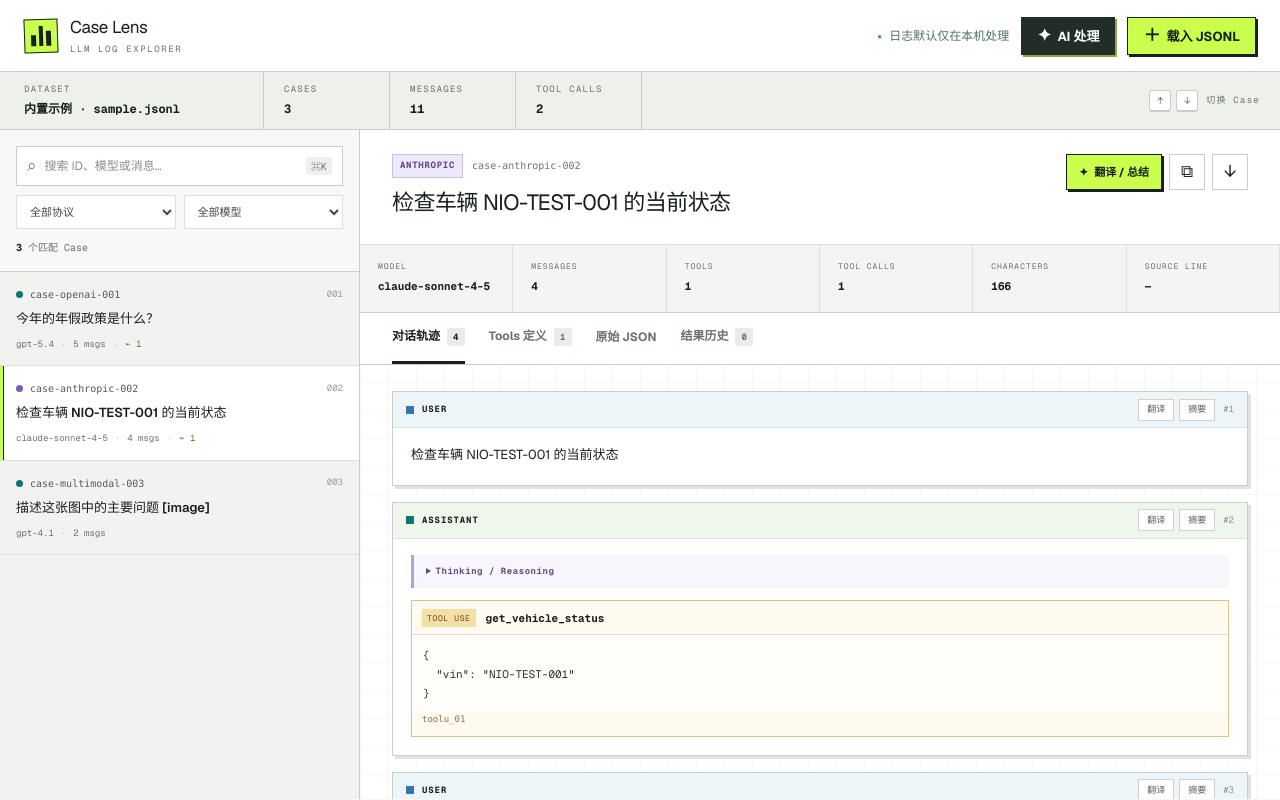
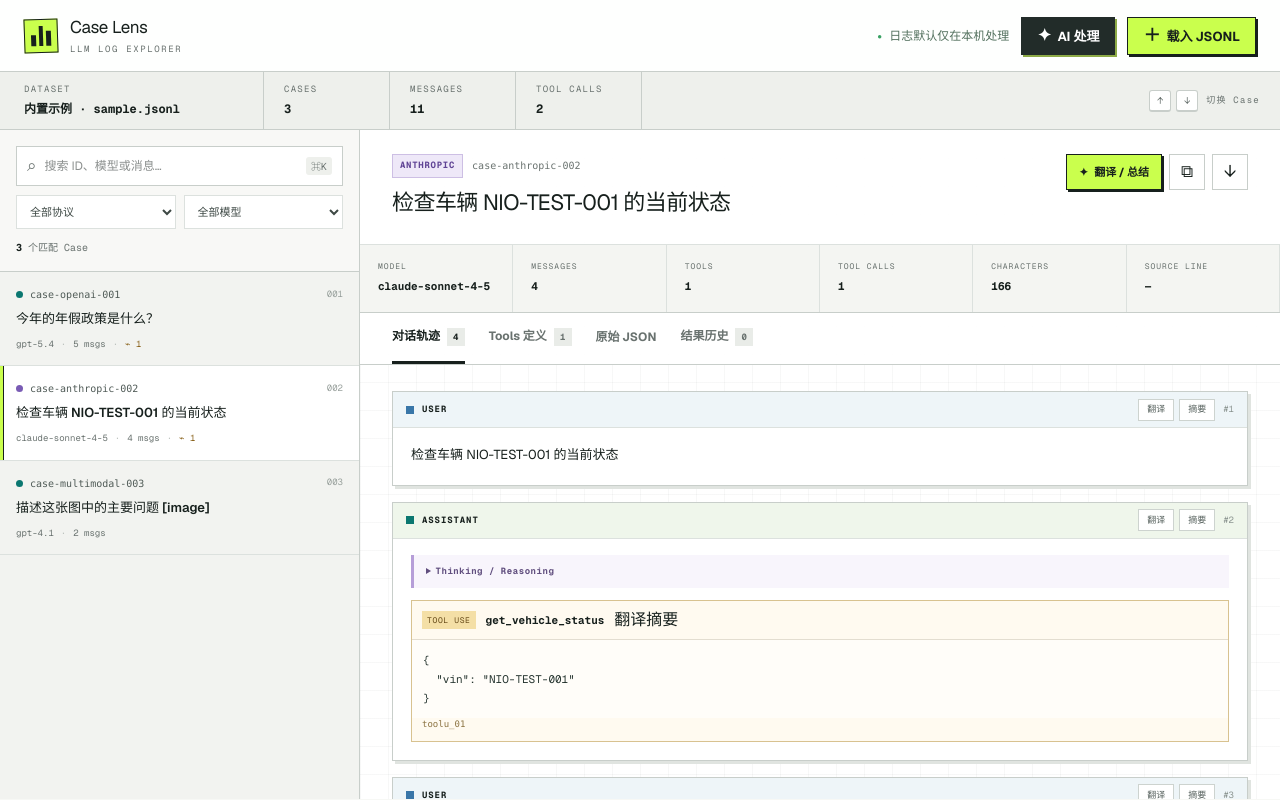
Before and after one commit to QingyangJiang/llm-log-case-viewer, a Next.js app: page / in a window 1280 px wide. Both pictures are taken after a click on the button 179 px from the left and 413 px from the top of the page. Built offline with nearby package versions, Linux system fonts and the light colour scheme.

Commit message:
Add translation and summary actions for tools

```diff
--- a/app/page.tsx
+++ b/app/page.tsx
@@ -14,7 +14,12 @@
 type Protocol = "openai" | "anthropic" | "unknown";
 type ViewTab = "conversation" | "tools" | "raw" | "ai";
 type AiTask = "summary" | "translate" | "bilingual" | "custom";
-type AiTarget = { kind: "case" } | { kind: "message"; index: number } | { kind: "batch" };
+type AiTarget =
+  | { kind: "case" }
+  | { kind: "message"; index: number }
+  | { kind: "batch" }
+  | { kind: "tool-definition"; index: number }
+  | { kind: "message-tool"; messageIndex: number; itemIndex: number; source: "content" | "tool_call" };
 type ProviderMode = "local" | "external";
 type AiResult = {
   resultId: string;
@@ -25,6 +30,7 @@
   caseId: string;
   caseIndex: number;
   messageIndex?: number;
+  anchorId?: string;
   model: string;
   provider: ProviderMode;
   sourceChars: number;
@@ -35,7 +41,7 @@
   createdAt: string;
 };
 
-type AiSource = { item: LogCase; caseIndex: number; caseId: string; target: string; source: string; messageIndex?: number };
+type AiSource = { item: LogCase; caseIndex: number; caseId: string; target: string; source: string; messageIndex?: number; anchorId?: string };
 type AiPlan = { sourceTokens: number; calls: number; chunks: number; blocked: boolean; clipped: boolean };
 type AiContentOptions = { includeSystem: boolean; includeThinking: boolean; includeTools: boolean };
 
@@ -452,7 +458,16 @@
   return <pre className={compact ? "json-code compact" : "json-code"}>{tryPrettyJson(value)}</pre>;
 }
 
-function ContentBlock({ block }: { block: JsonObject }) {
+function ToolAiActions({ onAi, label }: { onAi: (task: AiTask) => void; label: string }) {
+  return (
+    <div className="tool-ai-actions">
+      <button onClick={() => onAi("translate")} aria-label={`翻译${label}`}>翻译</button>
+      <button onClick={() => onAi("summary")} aria-label={`总结${label}`}>摘要</button>
+    </div>
+  );
+}
+
+function ContentBlock({ block, anchorId, results = [], onAi, onCopyResult, onDownloadResult }: { block: JsonObject; anchorId?: string; results?: AiResult[]; onAi?: (task: AiTask) => void; onCopyResult?: (result: AiResult) => void; onDownloadResult?: (result: AiResult) => void }) {
   const type = String(block.type ?? "content");
   if (["text", "input_text", "output_text"].includes(type)) {
     return <p className="message-text">{String(block.text ?? "")}</p>;
@@ -467,18 +482,24 @@
   }
   if (type === "tool_use") {
     return (
+      <div className="tool-ai-wrapper" id={anchorId}>
         <div className="tool-block">
-        <div className="tool-block-head"><span>TOOL USE</span><strong>{String(block.name ?? "unnamed_tool")}</strong></div>
+          <div className="tool-block-head"><span>TOOL USE</span><strong>{String(block.name ?? "unnamed_tool")}</strong>{onAi ? <ToolAiActions onAi={onAi} label={` Tool Use ${String(block.name ?? "")}`} /> : null}</div>
           <JsonCode value={block.input ?? {}} compact />
           {block.id ? <code className="call-id">{String(block.id)}</code> : null}
+        </div>
+        {onCopyResult && onDownloadResult ? <InlineAiResults results={results} label="该 Tool Use 的处理结果" onCopy={onCopyResult} onDownload={onDownloadResult} /> : null}
       </div>
     );
   }
   if (type === "tool_result") {
     return (
+      <div className="tool-ai-wrapper" id={anchorId}>
         <div className="tool-block result">
-        <div className="tool-block-head"><span>TOOL RESULT</span><code>{String(block.tool_use_id ?? "")}</code></div>
+          <div className="tool-block-head"><span>TOOL RESULT</span><code>{String(block.tool_use_id ?? "")}</code>{onAi ? <ToolAiActions onAi={onAi} label=" Tool Result" /> : null}</div>
           <JsonCode value={block.content ?? block} compact />
+        </div>
+        {onCopyResult && onDownloadResult ? <InlineAiResults results={results} label="该 Tool Result 的处理结果" onCopy={onCopyResult} onDownload={onDownloadResult} /> : null}
       </div>
     );
   }
@@ -518,7 +539,7 @@
   );
 }
 
-function MessageCard({ message, index, results, onAi, onCopyResult, onDownloadResult }: { message: JsonObject; index: number; results: AiResult[]; onAi: (index: number, task: AiTask) => void; onCopyResult: (result: AiResult) => void; onDownloadResult: (result: AiResult) => void }) {
+function MessageCard({ message, index, results, allResults, onAi, onToolAi, onCopyResult, onDownloadResult }: { message: JsonObject; index: number; results: AiResult[]; allResults: AiResult[]; onAi: (index: number, task: AiTask) => void; onToolAi: (target: AiTarget, task: AiTask) => void; onCopyResult: (result: AiResult) => void; onDownloadResult: (result: AiResult) => void }) {
   const role = String(message.role ?? "unknown");
   const content = message.content;
   const roleNames: Record<string, string> = { system: "SYSTEM", user: "USER", assistant: "ASSISTANT", tool: "TOOL", developer: "DEVELOPER" };
@@ -542,17 +563,24 @@
       <div className="message-body">
         {typeof content === "string" ? <p className="message-text">{content}</p> : null}
         {content !== undefined && content !== null && !blocks && typeof content !== "string" ? <JsonCode value={content} compact /> : null}
-        {blocks?.map((block, blockIndex) =>
-          isObject(block) ? <ContentBlock key={blockIndex} block={block} /> : <JsonCode key={blockIndex} value={block} compact />,
-        )}
+        {blocks?.map((block, blockIndex) => {
+          if (!isObject(block)) return <JsonCode key={blockIndex} value={block} compact />;
+          const isToolBlock = block.type === "tool_use" || block.type === "tool_result";
+          const anchorId = isToolBlock ? `message-${index + 1}-tool-block-${blockIndex + 1}` : undefined;
+          return <ContentBlock key={blockIndex} block={block} anchorId={anchorId} results={anchorId ? allResults.filter((result) => result.anchorId === anchorId) : []} onAi={isToolBlock ? (task) => onToolAi({ kind: "message-tool", messageIndex: index, itemIndex: blockIndex, source: "content" }, task) : undefined} onCopyResult={onCopyResult} onDownloadResult={onDownloadResult} />;
+        })}
         {content === null && !toolCalls.length ? <p className="empty-content">content: null</p> : null}
         {toolCalls.map((call, callIndex) => {
           const fn = isObject(call.function) ? call.function : call;
+          const anchorId = `message-${index + 1}-tool-call-${callIndex + 1}`;
           return (
-            <div className="tool-block" key={callIndex}>
-              <div className="tool-block-head"><span>TOOL CALL</span><strong>{String(fn.name ?? "unnamed_tool")}</strong></div>
+            <div className="tool-ai-wrapper" id={anchorId} key={callIndex}>
+              <div className="tool-block">
+                <div className="tool-block-head"><span>TOOL CALL</span><strong>{String(fn.name ?? "unnamed_tool")}</strong><ToolAiActions onAi={(task) => onToolAi({ kind: "message-tool", messageIndex: index, itemIndex: callIndex, source: "tool_call" }, task)} label={` Tool Call ${String(fn.name ?? "")}`} /></div>
                 <JsonCode value={tryPrettyJson(fn.arguments ?? call.input ?? {})} compact />
                 {call.id ? <code className="call-id">{String(call.id)}</code> : null}
+              </div>
+              <InlineAiResults results={allResults.filter((result) => result.anchorId === anchorId)} label="该 Tool Call 的处理结果" onCopy={onCopyResult} onDownload={onDownloadResult} />
             </div>
           );
         })}
@@ -565,16 +593,17 @@
   );
 }
 
-function ToolDefinition({ tool, index, protocol }: { tool: JsonObject; index: number; protocol: Protocol }) {
+function ToolDefinition({ tool, index, protocol, results, onAi, onCopyResult, onDownloadResult }: { tool: JsonObject; index: number; protocol: Protocol; results: AiResult[]; onAi: (task: AiTask) => void; onCopyResult: (result: AiResult) => void; onDownloadResult: (result: AiResult) => void }) {
   const fn = protocol === "openai" && isObject(tool.function) ? tool.function : tool;
   const schema = fn.parameters ?? fn.input_schema ?? {};
   return (
-    <article className="definition-card">
+    <article className="definition-card" id={`tool-definition-${index + 1}`}>
       <div className="definition-index">{String(index + 1).padStart(2, "0")}</div>
       <div className="definition-main">
-        <div className="definition-title"><strong>{String(fn.name ?? "unnamed_tool")}</strong><span>{protocolLabel(protocol)}</span></div>
+        <div className="definition-title"><strong>{String(fn.name ?? "unnamed_tool")}</strong><span>{protocolLabel(protocol)}</span><ToolAiActions onAi={onAi} label={` Tool 定义 ${String(fn.name ?? "")}`} /></div>
         {fn.description ? <p>{String(fn.description)}</p> : <p className="muted">无 description</p>}
         <details><summary>查看 Schema</summary><JsonCode value={schema} /></details>
+        <InlineAiResults results={results} label="该 Tool 定义的处理结果" onCopy={onCopyResult} onDownload={onDownloadResult} />
       </div>
     </article>
   );
@@ -675,6 +704,21 @@
     }
     if (!selected || !selectedPair) return [];
     const caseId = String(selected.id ?? `case-${selectedPair.index + 1}`);
+    if (aiTarget.kind === "tool-definition") {
+      const tool = selected.tools?.[aiTarget.index];
+      return [{ item: selected, caseIndex: selectedPair.index, caseId, target: `Tool 定义 #${aiTarget.index + 1}`, anchorId: `tool-definition-${aiTarget.index + 1}`, source: `[TOOL DEFINITION #${aiTarget.index + 1}]\n${stringify(tool)}` }];
+    }
+    if (aiTarget.kind === "message-tool") {
+      const message = selected.messages?.[aiTarget.messageIndex];
+      const value = aiTarget.source === "content"
+        ? (Array.isArray(message?.content) ? message.content[aiTarget.itemIndex] : undefined)
+        : (Array.isArray(message?.tool_calls) ? message.tool_calls[aiTarget.itemIndex] : undefined);
+      const anchorId = aiTarget.source === "content"
+        ? `message-${aiTarget.messageIndex + 1}-tool-block-${aiTarget.itemIndex + 1}`
+        : `message-${aiTarget.messageIndex + 1}-tool-call-${aiTarget.itemIndex + 1}`;
+      const label = aiTarget.source === "content" ? "Tool Block" : "Tool Call";
+      return [{ item: selected, caseIndex: selectedPair.index, caseId, target: `消息 #${aiTarget.messageIndex + 1} · ${label} #${aiTarget.itemIndex + 1}`, messageIndex: aiTarget.messageIndex, anchorId, source: `[${label.toUpperCase()}]\n${stringify(value)}` }];
+    }
     if (aiTarget.kind === "message") {
       const message = selected.messages?.[aiTarget.index];
       return [{ item: selected, caseIndex: selectedPair.index, caseId, target: `消息 #${aiTarget.index + 1}`, messageIndex: aiTarget.index, source: extractTextForAi(message?.content, includeThinking) }];
@@ -1008,7 +1052,7 @@
           const result: AiResult = {
             resultId,
             content: output, task: aiTask, target: aiSource.target, caseId: aiSource.caseId,
-            caseIndex: aiSource.caseIndex, messageIndex: aiSource.messageIndex, model: aiModel, provider: providerMode,
+            caseIndex: aiSource.caseIndex, messageIndex: aiSource.messageIndex, anchorId: aiSource.anchorId, model: aiModel, provider: providerMode,
             sourceChars: aiSource.source.length, sourceTokens: approximateTokenCount(aiSource.source),
             calls, chunks: usedChunks, sampled: clipped, createdAt,
           };
@@ -1023,7 +1067,7 @@
           const failedResult: AiResult = {
             resultId,
             content: "", error: message, task: aiTask, target: aiSource.target, caseId: aiSource.caseId,
-            caseIndex: aiSource.caseIndex, messageIndex: aiSource.messageIndex, model: aiModel, provider: providerMode,
+            caseIndex: aiSource.caseIndex, messageIndex: aiSource.messageIndex, anchorId: aiSource.anchorId, model: aiModel, provider: providerMode,
             sourceChars: aiSource.source.length, sourceTokens: approximateTokenCount(aiSource.source),
             calls, chunks: usedChunks, sampled: clipped, createdAt,
           };
@@ -1036,10 +1080,17 @@
       if (succeeded > 0) {
         setAiResultScope(aiTarget.kind === "batch" ? "all" : "case");
         setActiveAiResultId(latestResultId);
-        setTab(aiTarget.kind === "batch" ? "ai" : "conversation");
+        setTab(aiTarget.kind === "batch" ? "ai" : aiTarget.kind === "tool-definition" ? "tools" : "conversation");
         setAiOpen(false);
         if (aiTarget.kind === "message") {
           window.setTimeout(() => document.getElementById(`message-${aiTarget.index + 1}`)?.scrollIntoView({ behavior: "smooth", block: "center" }), 80);
+        } else if (aiTarget.kind === "message-tool") {
+          const anchorId = aiTarget.source === "content"
+            ? `message-${aiTarget.messageIndex + 1}-tool-block-${aiTarget.itemIndex + 1}`
+            : `message-${aiTarget.messageIndex + 1}-tool-call-${aiTarget.itemIndex + 1}`;
+          window.setTimeout(() => document.getElementById(anchorId)?.scrollIntoView({ behavior: "smooth", block: "center" }), 80);
+        } else if (aiTarget.kind === "tool-definition") {
+          window.setTimeout(() => document.getElementById(`tool-definition-${aiTarget.index + 1}`)?.scrollIntoView({ behavior: "smooth", block: "center" }), 80);
         } else if (aiTarget.kind === "case") {
           window.setTimeout(() => document.querySelector(".case-inline-results")?.scrollIntoView({ behavior: "smooth", block: "start" }), 80);
         }
@@ -1201,13 +1252,13 @@
                 {tab === "conversation" ? (
                   <div className="conversation">
                     {selectedCaseInlineResults.length ? <div className="case-inline-results"><InlineAiResults results={selectedCaseInlineResults} label="整条 Case 的处理结果" onCopy={(result) => void copyAiResult(result)} onDownload={exportAiResult} /></div> : null}
-                    {(selected.messages ?? []).map((message, index) => <MessageCard message={message} index={index} results={aiResults.filter((result) => result.caseIndex === selectedPair?.index && (result.messageIndex === index || (result.messageIndex === undefined && result.target === `消息 #${index + 1}`)))} onAi={(messageIndex, task) => openAiPanel({ kind: "message", index: messageIndex }, task)} onCopyResult={(result) => void copyAiResult(result)} onDownloadResult={exportAiResult} key={index} />)}
+                    {(selected.messages ?? []).map((message, index) => <MessageCard message={message} index={index} results={aiResults.filter((result) => result.caseIndex === selectedPair?.index && !result.anchorId && (result.messageIndex === index || (result.messageIndex === undefined && result.target === `消息 #${index + 1}`)))} allResults={aiResults.filter((result) => result.caseIndex === selectedPair?.index)} onAi={(messageIndex, task) => openAiPanel({ kind: "message", index: messageIndex }, task)} onToolAi={openAiPanel} onCopyResult={(result) => void copyAiResult(result)} onDownloadResult={exportAiResult} key={index} />)}
                     {!selected.messages?.length ? <div className="empty-panel"><span>≡</span><h3>这个 Case 没有 messages</h3><p>可切到“原始 JSON”检查实际字段结构。</p></div> : null}
                   </div>
                 ) : null}
                 {tab === "tools" ? (
                   <div className="tool-definitions">
-                    {(selected.tools ?? []).map((tool, index) => <ToolDefinition tool={tool} index={index} protocol={selectedProtocol} key={index} />)}
+                    {(selected.tools ?? []).map((tool, index) => <ToolDefinition tool={tool} index={index} protocol={selectedProtocol} results={aiResults.filter((result) => result.caseIndex === selectedPair?.index && result.anchorId === `tool-definition-${index + 1}`)} onAi={(task) => openAiPanel({ kind: "tool-definition", index }, task)} onCopyResult={(result) => void copyAiResult(result)} onDownloadResult={exportAiResult} key={index} />)}
                     {!selected.tools?.length ? <div className="empty-panel"><span>⌁</span><h3>这个 Case 没有 Tools 定义</h3><p>消息中的工具调用仍会显示在对话轨迹中。</p></div> : null}
                   </div>
                 ) : null}
@@ -1286,6 +1337,8 @@
               <div className="target-switch">
                 <button className={aiTarget.kind === "case" ? "active" : ""} onClick={() => setAiTarget({ kind: "case" })}>整条 Case</button>
                 <button className={aiTarget.kind === "batch" ? "active" : ""} onClick={() => setAiTarget({ kind: "batch" })}>当前筛选结果 · {Math.min(filtered.length, batchLimit)} 条</button>
+                {aiTarget.kind === "tool-definition" ? <button className="active">Tool 定义 #{aiTarget.index + 1}</button> : null}
+                {aiTarget.kind === "message-tool" ? <button className="active">消息 #{aiTarget.messageIndex + 1} · {aiTarget.source === "content" ? "Tool Block" : "Tool Call"} #{aiTarget.itemIndex + 1}</button> : null}
                 {(selected?.messages ?? []).map((message, index) => extractText(message.content).trim() ? (
                   <button className={aiTarget.kind === "message" && aiTarget.index === index ? "active" : ""} onClick={() => setAiTarget({ kind: "message", index })} key={index}>#{index + 1} {String(message.role ?? "message")}</button>
                 ) : null)}
@@ -1365,7 +1418,7 @@
               {aiBusy ? <button className="run-button cancel" onClick={cancelAiTask}>停止任务</button> : <button className="run-button" onClick={() => void runAiTask()}>✦ 开始{aiTask === "summary" ? "总结" : aiTask === "translate" ? "翻译" : aiTask === "bilingual" ? "生成双语摘要" : "处理"}</button>}
               {aiProgress ? <span aria-live="polite">{aiProgress}</span> : null}
             </div>
-            <div className="ai-drawer-result-note"><span>结果展示</span><p>消息翻译或摘要会直接显示在对应消息 block 内；整条 Case 显示在对话轨迹顶部；批量结果进入结果历史。</p>{aiResults.length ? <button onClick={() => { setTab("ai"); setAiOpen(false); }}>查看全部 {aiResults.length} 条历史结果</button> : null}</div>
+            <div className="ai-drawer-result-note"><span>结果展示</span><p>消息与 Tool 的翻译或摘要会直接显示在对应 block 内；整条 Case 显示在对话轨迹顶部；批量结果进入结果历史。</p>{aiResults.length ? <button onClick={() => { setTab("ai"); setAiOpen(false); }}>查看全部 {aiResults.length} 条历史结果</button> : null}</div>
           </aside>
         </>
       ) : null}
```
Lines whose indentation alone changed are shown as unchanged.
